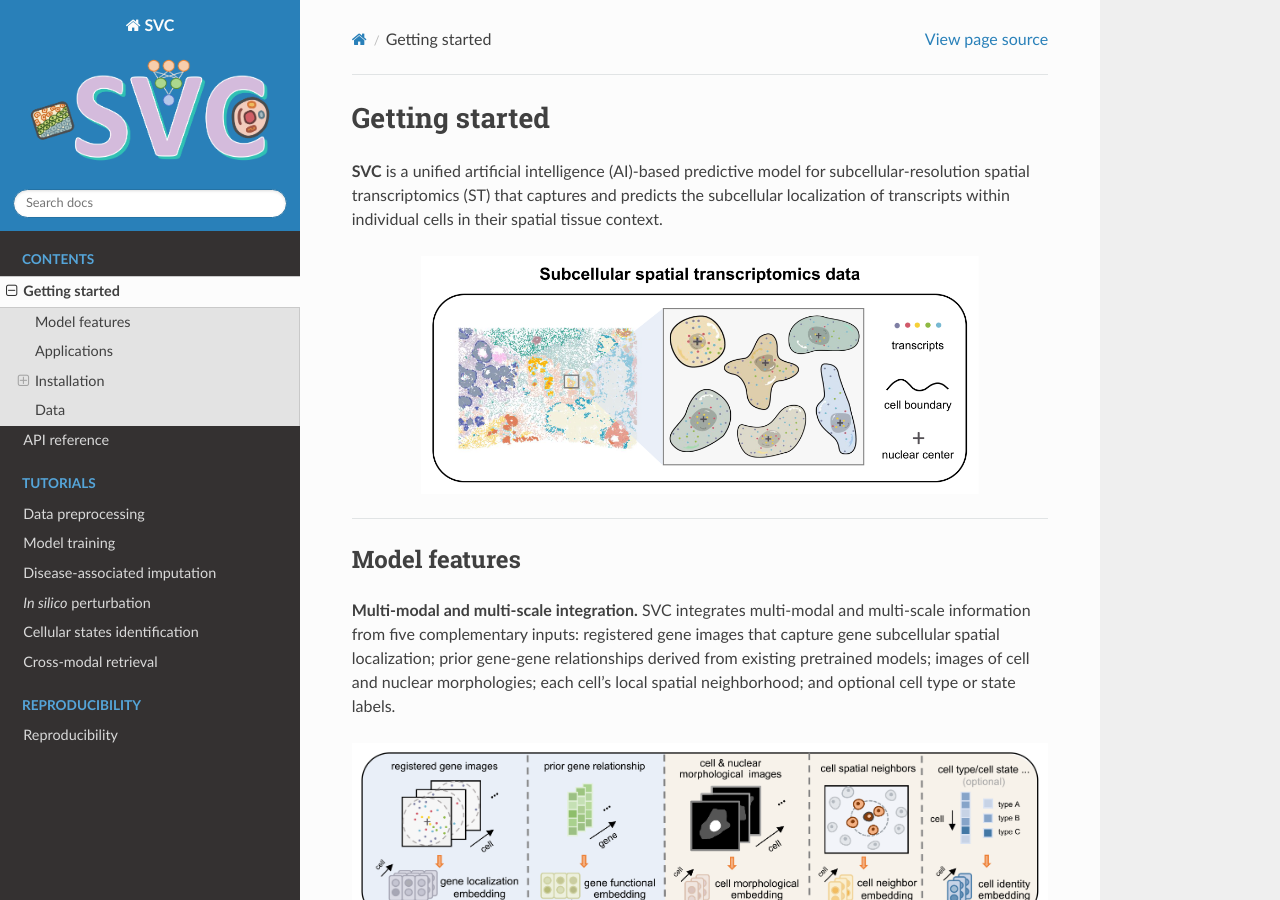
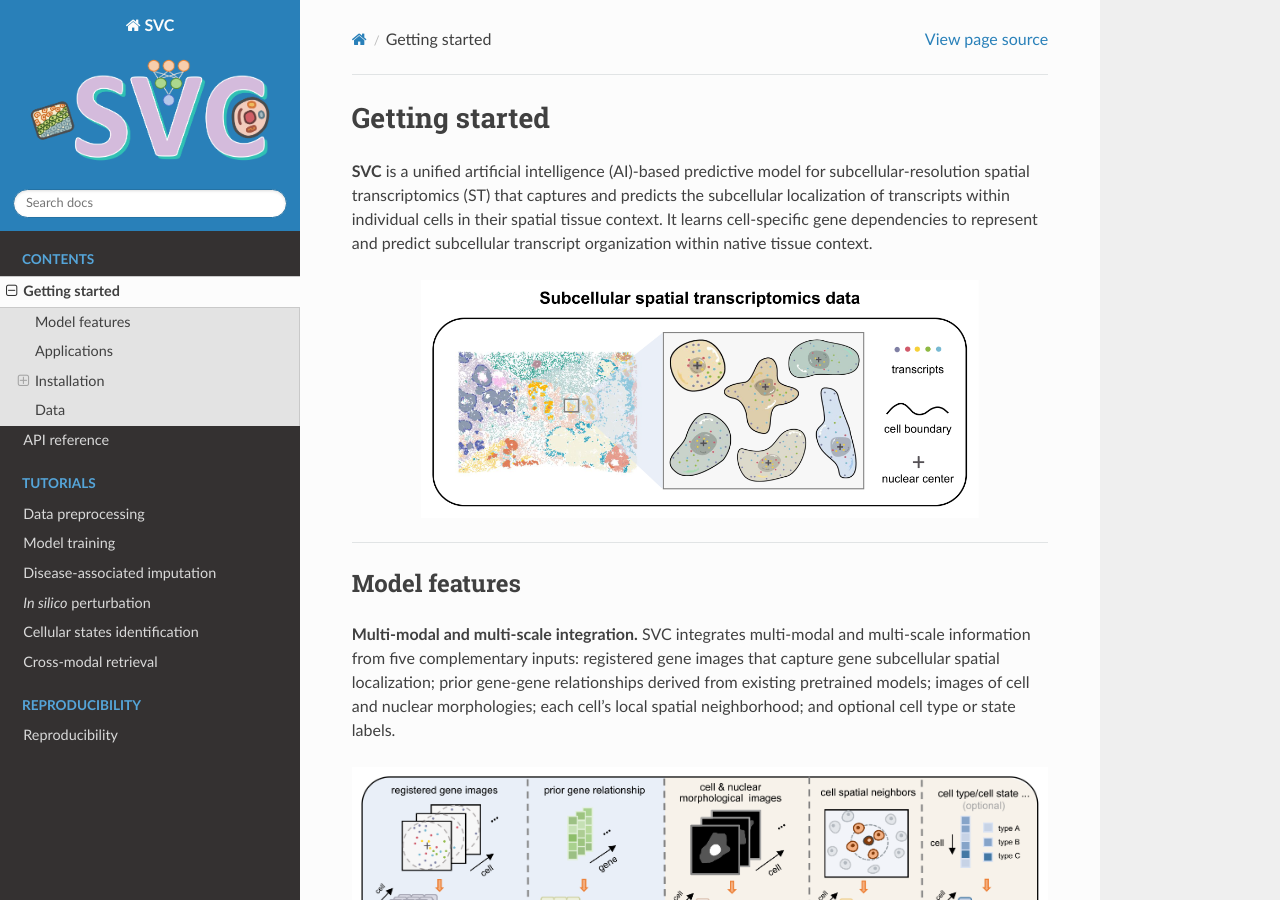
Before and after one commit to aster-ww/SVC, a Sphinx documentation site: the page built from docs/source/getting_started.md, in a window 1280 px wide and 900 px high. Built offline with Sphinx 7.4.7 and the Read the Docs theme 3.1.0, drawn with Linux system fonts in a browser that asks for light colours; pages that are not in the unit, such as notebooks, are missing from menus.

Commit message:
Update docs

````diff
--- a/docs/source/getting_started.md
+++ b/docs/source/getting_started.md
@@ -1,6 +1,6 @@
 # Getting started
 
-**SVC** is a unified artificial intelligence (AI)-based predictive model for subcellular-resolution spatial transcriptomics (ST) that captures and predicts the subcellular localization of transcripts within individual cells in their spatial tissue context.
+**SVC** is a unified artificial intelligence (AI)-based predictive model for subcellular-resolution spatial transcriptomics (ST) that captures and predicts the subcellular localization of transcripts within individual cells in their spatial tissue context. It learns cell-specific gene dependencies to represent and predict subcellular transcript organization within native tissue context.
 
 ```{image} _static/input_data.png
 :alt: Subcellular spatial transcriptomics data
````
